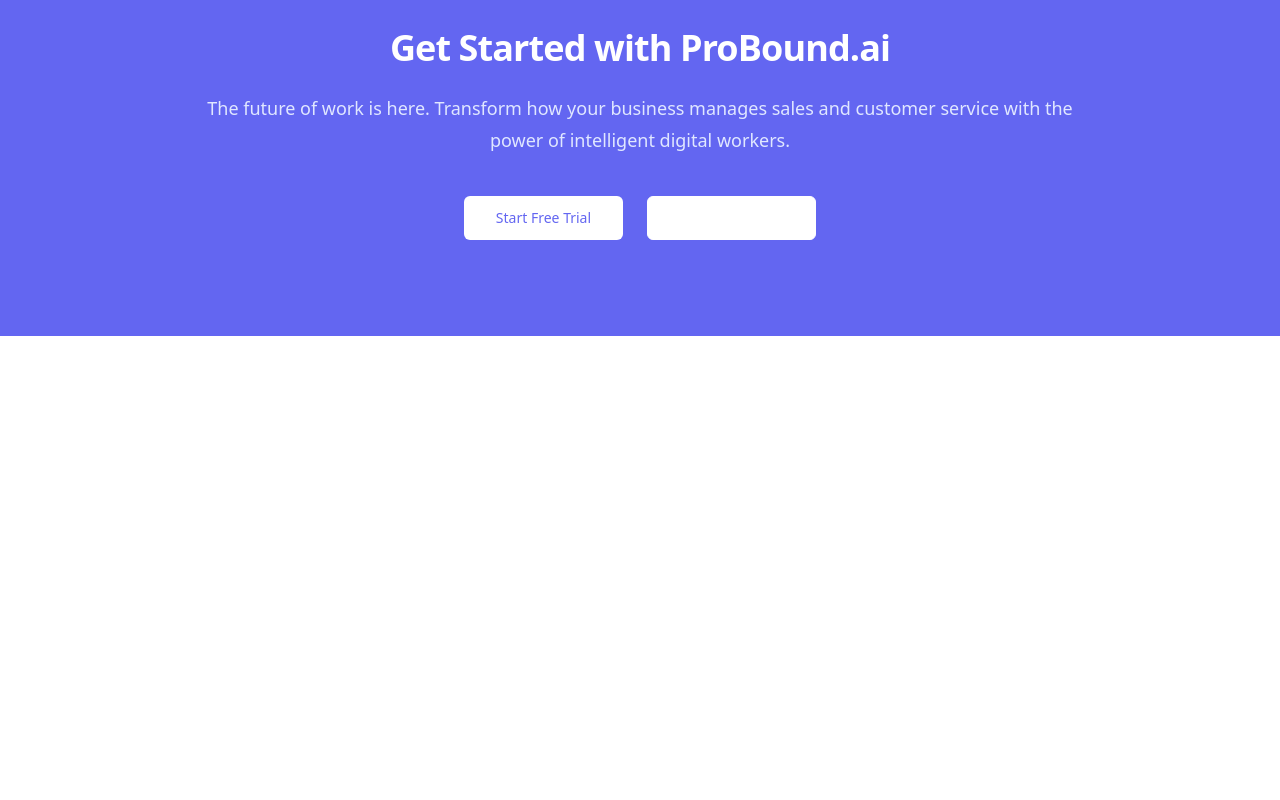
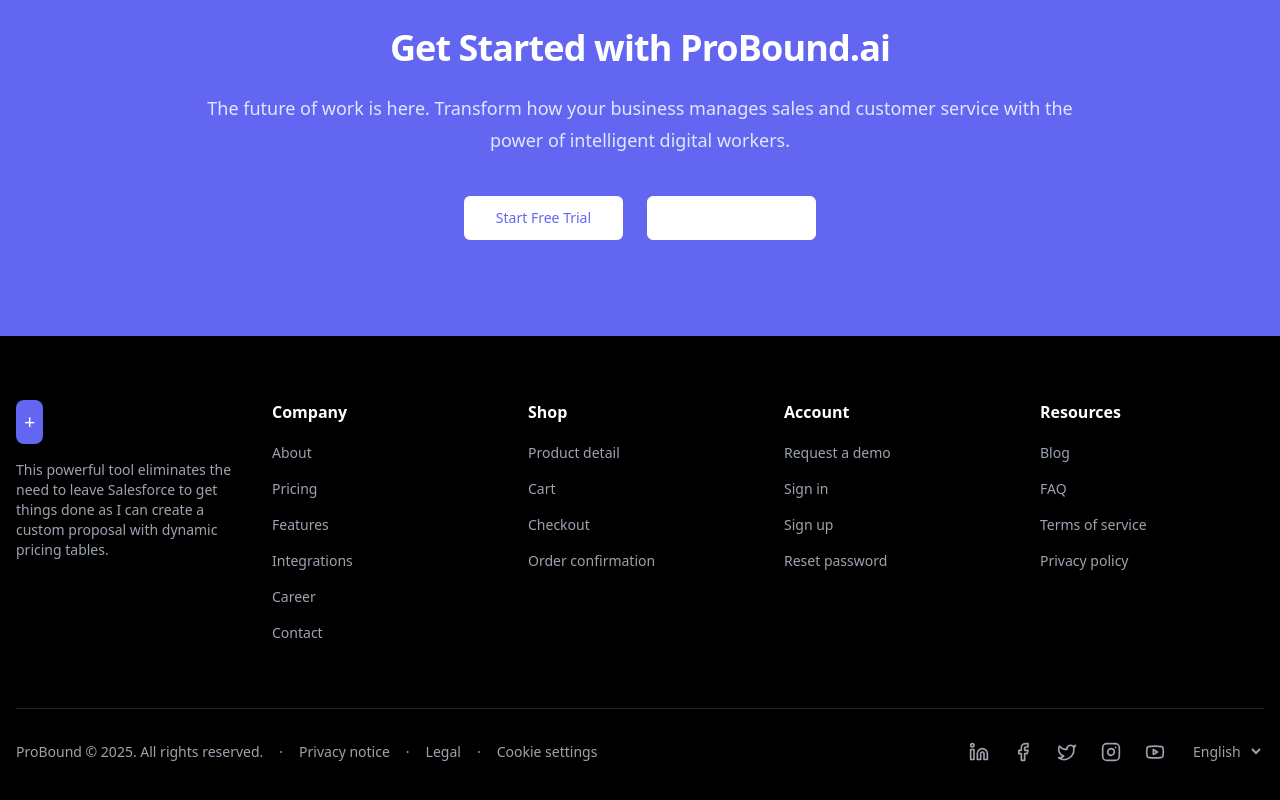
Before and after one commit to probound/probound-website, a React (Vite) app: page / in a window 1280 px wide. Shown: the part 2752-3552 px from the top of the page. Before the commit the page ends 3088 px from the top, so only its background shows below. Built offline with nearby package versions, Linux system fonts and the light colour scheme.

Commit message:
Redesign footer component
Updated the footer component to align with the new design specifications.
[skip gpt_engineer]

```diff
--- /dev/null
+++ b/src/components/Footer.tsx
@@ -0,0 +1,107 @@
+import { Link } from "react-router-dom";
+import { Facebook, Instagram, Linkedin, Youtube, Twitter } from "lucide-react";
+
+const Footer = () => {
+  const currentYear = new Date().getFullYear();
+
+  return (
+    <footer className="bg-black text-white py-16">
+      <div className="container mx-auto px-4">
+        {/* Description Section */}
+        <div className="grid grid-cols-1 md:grid-cols-5 gap-8 mb-16">
+          <div className="md:col-span-1">
+            <div className="bg-primary-500 inline-block p-2 rounded-lg mb-4">
+              <span className="text-xl">+</span>
+            </div>
+            <p className="text-gray-400 text-sm">
+              This powerful tool eliminates the need to leave Salesforce to get things done as I can create a custom proposal with dynamic pricing tables.
+            </p>
+          </div>
+
+          {/* Navigation Links */}
+          <div className="md:col-span-4 grid grid-cols-1 sm:grid-cols-2 md:grid-cols-4 gap-8">
+            <div>
+              <h3 className="font-semibold mb-4">Company</h3>
+              <ul className="space-y-3">
+                <li><Link to="/about" className="text-gray-400 hover:text-white text-sm">About</Link></li>
+                <li><Link to="/pricing" className="text-gray-400 hover:text-white text-sm">Pricing</Link></li>
+                <li><Link to="/features" className="text-gray-400 hover:text-white text-sm">Features</Link></li>
+                <li><Link to="/integrations" className="text-gray-400 hover:text-white text-sm">Integrations</Link></li>
+                <li><Link to="/career" className="text-gray-400 hover:text-white text-sm">Career</Link></li>
+                <li><Link to="/contact" className="text-gray-400 hover:text-white text-sm">Contact</Link></li>
+              </ul>
+            </div>
+
+            <div>
+              <h3 className="font-semibold mb-4">Shop</h3>
+              <ul className="space-y-3">
+                <li><Link to="/product" className="text-gray-400 hover:text-white text-sm">Product detail</Link></li>
+                <li><Link to="/cart" className="text-gray-400 hover:text-white text-sm">Cart</Link></li>
+                <li><Link to="/checkout" className="text-gray-400 hover:text-white text-sm">Checkout</Link></li>
+                <li><Link to="/order" className="text-gray-400 hover:text-white text-sm">Order confirmation</Link></li>
+              </ul>
+            </div>
+
+            <div>
+              <h3 className="font-semibold mb-4">Account</h3>
+              <ul className="space-y-3">
+                <li><Link to="/demo" className="text-gray-400 hover:text-white text-sm">Request a demo</Link></li>
+                <li><Link to="/signin" className="text-gray-400 hover:text-white text-sm">Sign in</Link></li>
+                <li><Link to="/signup" className="text-gray-400 hover:text-white text-sm">Sign up</Link></li>
+                <li><Link to="/reset-password" className="text-gray-400 hover:text-white text-sm">Reset password</Link></li>
+              </ul>
+            </div>
+
+            <div>
+              <h3 className="font-semibold mb-4">Resources</h3>
+              <ul className="space-y-3">
+                <li><Link to="/blog" className="text-gray-400 hover:text-white text-sm">Blog</Link></li>
+                <li><Link to="/faq" className="text-gray-400 hover:text-white text-sm">FAQ</Link></li>
+                <li><Link to="/terms" className="text-gray-400 hover:text-white text-sm">Terms of service</Link></li>
+                <li><Link to="/privacy" className="text-gray-400 hover:text-white text-sm">Privacy policy</Link></li>
+              </ul>
+            </div>
+          </div>
+        </div>
+
+        {/* Bottom Section */}
+        <div className="border-t border-gray-800 pt-8 flex flex-col md:flex-row justify-between items-center space-y-4 md:space-y-0">
+          <div className="text-gray-400 text-sm">
+            ProBound © {currentYear}. All rights reserved.
+            <span className="mx-4">·</span>
+            <Link to="/privacy" className="hover:text-white">Privacy notice</Link>
+            <span className="mx-4">·</span>
+            <Link to="/legal" className="hover:text-white">Legal</Link>
+            <span className="mx-4">·</span>
+            <button className="hover:text-white">Cookie settings</button>
+          </div>
+
+          <div className="flex items-center space-x-6">
+            <Link to="https://linkedin.com" className="text-gray-400 hover:text-white">
+              <Linkedin className="w-5 h-5" />
+            </Link>
+            <Link to="https://facebook.com" className="text-gray-400 hover:text-white">
+              <Facebook className="w-5 h-5" />
+            </Link>
+            <Link to="https://twitter.com" className="text-gray-400 hover:text-white">
+              <Twitter className="w-5 h-5" />
+            </Link>
+            <Link to="https://instagram.com" className="text-gray-400 hover:text-white">
+              <Instagram className="w-5 h-5" />
+            </Link>
+            <Link to="https://youtube.com" className="text-gray-400 hover:text-white">
+              <Youtube className="w-5 h-5" />
+            </Link>
+            <select className="bg-black text-gray-400 hover:text-white border-none focus:outline-none text-sm">
+              <option value="en">English</option>
+              <option value="es">Español</option>
+              <option value="fr">Français</option>
+            </select>
+          </div>
+        </div>
+      </div>
+    </footer>
+  );
+};
+
+export default Footer;
--- a/src/pages/Index.tsx
+++ b/src/pages/Index.tsx
@@ -5,6 +5,7 @@ import { Features } from "@/components/Features";
 import { Testimonials } from "@/components/Testimonials";
 import { Partners } from "@/components/Partners";
 import { CTA } from "@/components/CTA";
+import Footer from "@/components/Footer";
 
 const Index = () => {
   return (
@@ -16,6 +17,7 @@ const Index = () => {
       <Features />
       <Testimonials />
       <CTA />
+      <Footer />
     </div>
   );
 };
```
